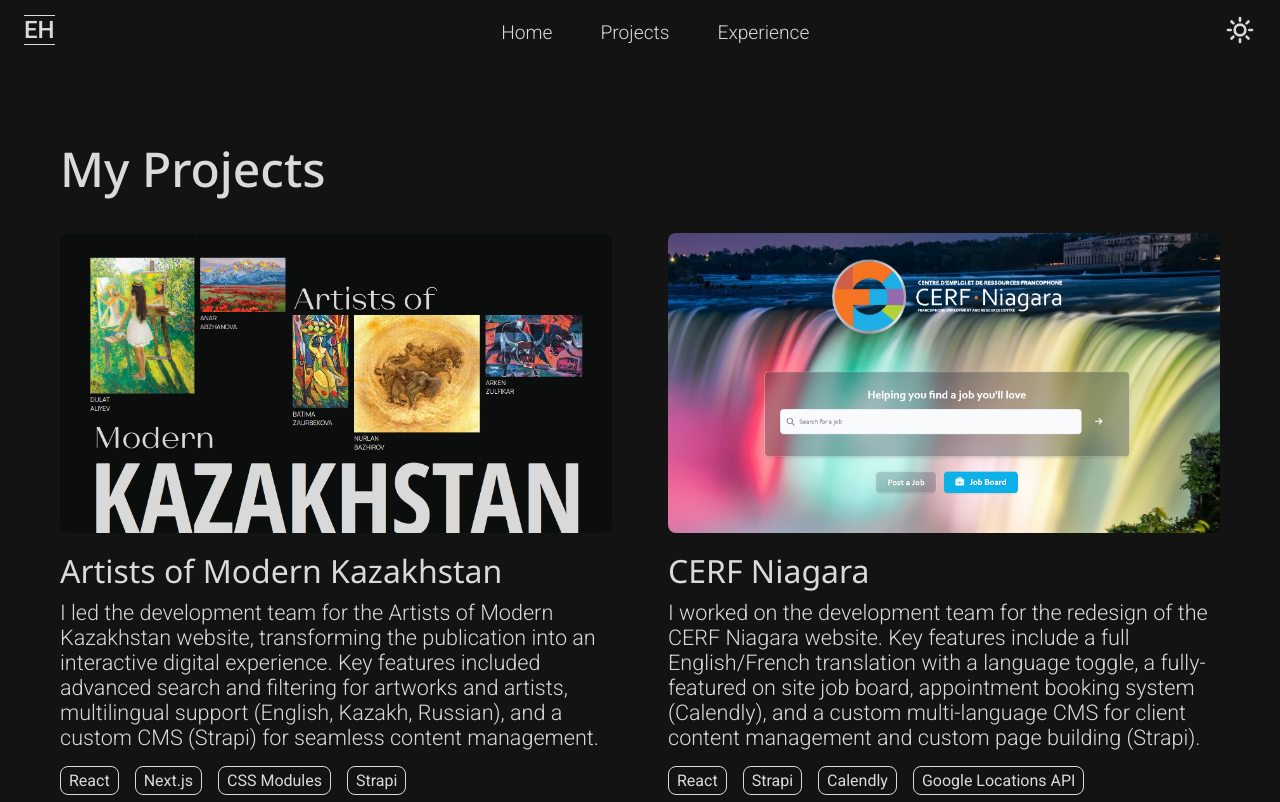
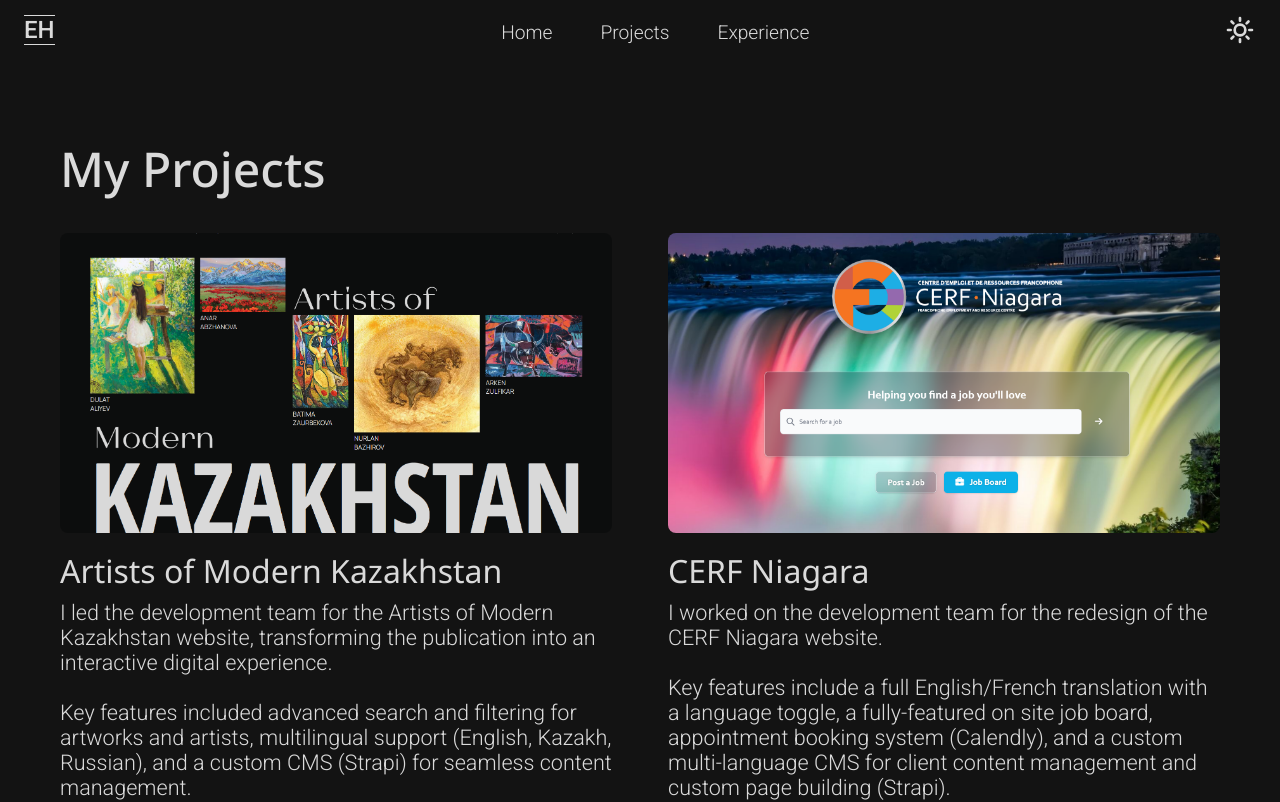
Before and after one commit to EHansen94/portfolio, a Next.js app: page /projects in a window 1280 px wide. Shown: the top 802 px of the page. Built offline with nearby package versions, Linux system fonts and the light colour scheme.

Commit message:
desc and summary fixes across app for rt changes

```diff
--- a/src/components/ProjectCard.jsx
+++ b/src/components/ProjectCard.jsx
@@ -2,6 +2,10 @@ import React from "react";
 import styles from "@/styles/components/ProjectCard.module.css";
 import Image from "next/image";
 import Router from "next/router";
+import ReactMarkdown from "react-markdown";
+import remarkGfm from "remark-gfm";
+import rehypeRaw from "rehype-raw";
+import rehypeHighlight from "rehype-highlight";
 
 export default function ProjectCard({ project }) {
 	const handleClick = () => {
@@ -20,8 +24,12 @@ export default function ProjectCard({ project }) {
 				<div className={styles["text"]}>
 					<h3>{project.name}</h3>
 					<p>
-						{project.desc}
-						<br />
+						<ReactMarkdown
+							remarkPlugins={[remarkGfm]}
+							rehypePlugins={[rehypeRaw, rehypeHighlight]}
+						>
+							{project.summary}
+						</ReactMarkdown>
 					</p>
 				</div>
 
--- a/src/pages/projects/index.jsx
+++ b/src/pages/projects/index.jsx
@@ -21,7 +21,7 @@ export default function Projects() {
 							transition={{
 								duration: 0.8,
 								ease: "easeOut",
-								delay: (index % 2) * 0.15, // Dynamically delay only visible cards
+								delay: (index % 2) * 0.15,
 							}}
 						>
 							<ProjectCard project={project} />
--- a/src/util/projectData.jsx
+++ b/src/util/projectData.jsx
@@ -14,14 +14,14 @@ export const projectData = [
 			"/images/PortfolioPhotos/ArtistsOfKaz/modal.png",
 			"/images/PortfolioPhotos/ArtistsOfKaz/modal2.png",
 		],
-		desc: `
-			I led the development team for the Artists of Modern Kazakhstan
+		summary: `I led the development team for the Artists of Modern Kazakhstan
 			website, transforming the publication into an interactive digital experience.
-
+			<br/> <br/>
 			Key features included advanced search and filtering for artworks
 			and artists, multilingual support (English, Kazakh, Russian),
 			and a custom CMS (Strapi) for seamless content management.
 		`,
+		desc: `to do`,
 		tools: ["React", "Next.js", "CSS Modules", "Strapi"],
 	},
 	{
@@ -81,10 +81,8 @@ concept art presentations with multiple color palettes and immersive parallax ef
 			"/images/PortfolioPhotos/Civiconnect/expand.png",
 		],
 		link: "https://civiconnect.ca/",
-		desc: `
-				I led the development team for the redesign of the Civiconnect
-				website. Key features included unique pages for
-				each department, custom blogs, jobs, and programs pages with
+		summary: `I led the development team for the redesign of the Civiconnect
+				website. <br/> <br/> Key features included custom blogs, jobs, and programs pages with
 				easily editable and flexible Strapi CMS integration, and
 				authentication system for user registration and program sign up.`,
 		tools: ["React", "Next.js", "TailwindCSS", "CSS Modules", "Strapi"],
@@ -93,9 +91,8 @@ concept art presentations with multiple color palettes and immersive parallax ef
 	{
 		id: 4,
 		name: "United Mennonite Home",
-		desc: `
-			I led the development team for the redesign of the United Mennonite Home website.
-			Some key features included overall rebranding, integrated donations system (Stripe), careers page with client job posting management,
+		summary: `I led the development team for the redesign of the United Mennonite Home website.
+			<br/> <br/> Some key features included overall rebranding, integrated donations system (Stripe), careers page with client job posting management,
 			search and filtering dynamic resources page, and a custom CMS for client content management (Strapi), `,
 		link: "https://umh.ca/",
 		preview: "/images/umh-preview.png",
@@ -115,9 +112,8 @@ concept art presentations with multiple color palettes and immersive parallax ef
 	{
 		id: 5,
 		name: "CERF Niagara",
-		desc: `
-		I worked on the development team for the redesign of the CERF Niagara website.
-		Key features include a full English/French translation with a language toggle, a fully-featured on site job board,
+		summary: `I worked on the development team for the redesign of the CERF Niagara website.
+		<br/> <br/> Key features include a full English/French translation with a language toggle, a fully-featured on site job board,
 		appointment booking system (Calendly), and a custom multi-language CMS for client content management and custom page building (Strapi).`,
 		preview: "/images/cerf-preview.png",
 		link: "https://cerfniagara.com/",
```
